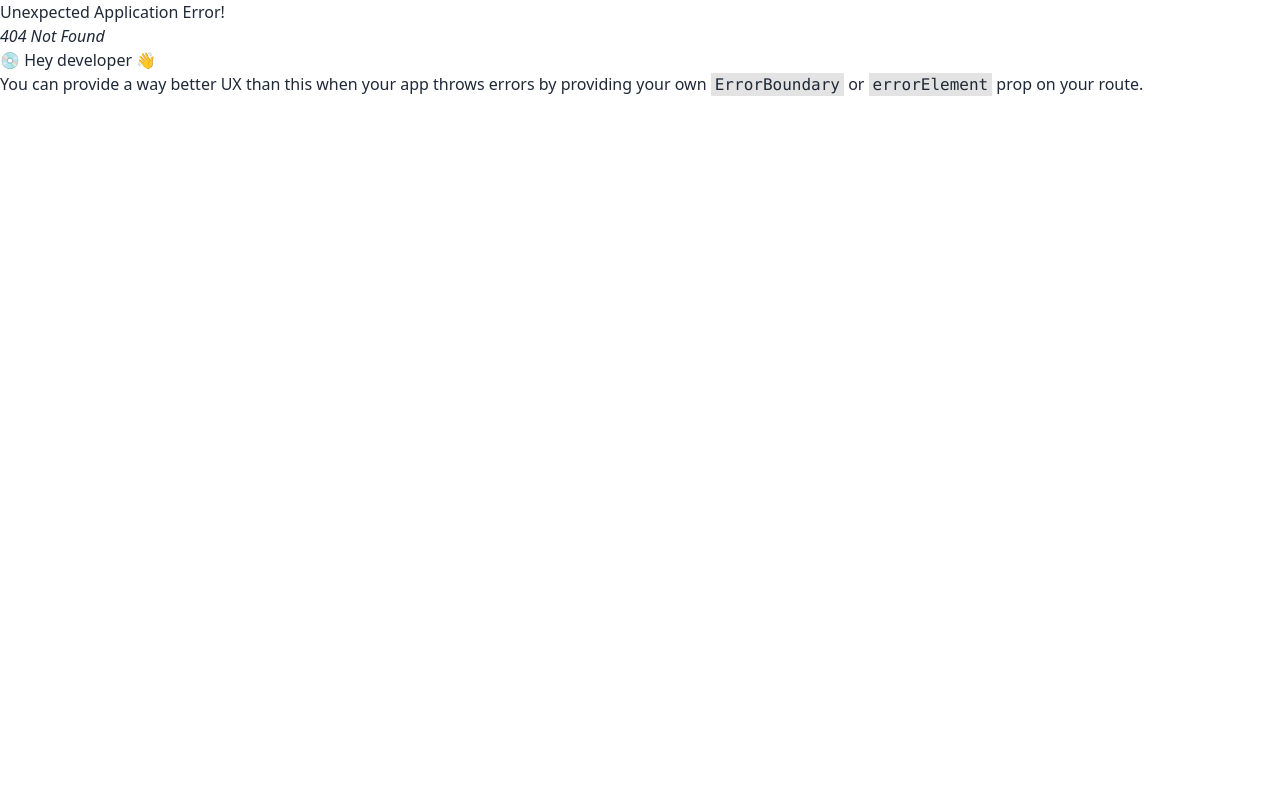
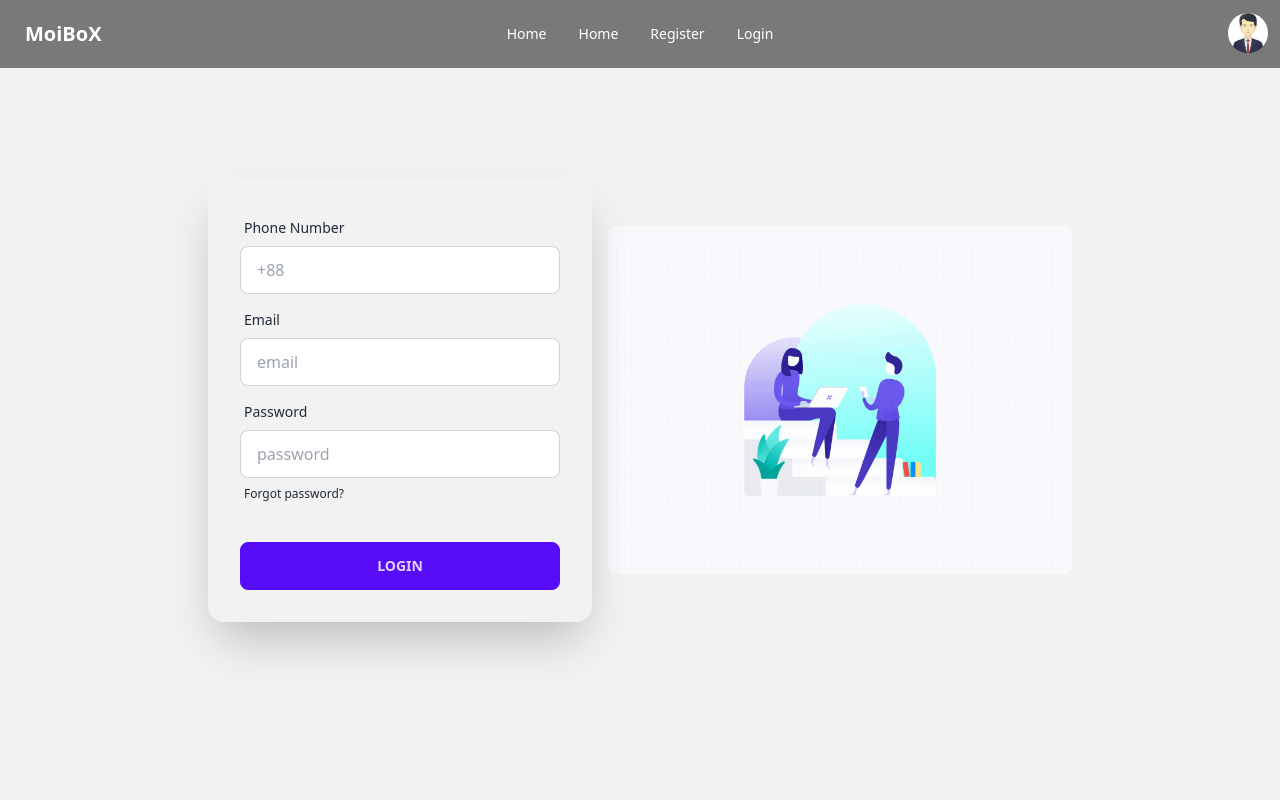
Before and after one commit to momenur/moBox-client, a React (Vite) app: page /register in a window 1280 px wide. Before the commit this address had no page. Shown: the top 800 px of the page. Built offline with nearby package versions, Linux system fonts and the light colour scheme.

Commit message:
added register

```diff
--- a/src/Routes/Routes.jsx
+++ b/src/Routes/Routes.jsx
@@ -3,6 +3,7 @@ import {
   } from "react-router-dom";
 import Main from "../Layout/Main";
 import Home from "../pages/Home/Home/Home";
+import Register from "../pages/Register/Register";
 
   export const router = createBrowserRouter([
     {
@@ -12,6 +13,10 @@ import Home from "../pages/Home/Home/Home";
         {
             path: '/',
             element: <Home></Home>
+        },
+        {
+            path: "/register",
+            element: <Register/>
         }
       ]
     },
--- /dev/null
+++ b/src/pages/Register/Register.jsx
@@ -0,0 +1,44 @@
+import loginImg from '../../assets/login/login.gif'
+const Register = () => {
+    return (
+        <div className="bg-base-200">
+            <div className="hero min-h-screen md:w-[70%] mx-auto">
+                <div className="hero-content flex-col lg:flex-row-reverse">
+                    <div className=''>
+                        <img className='md:rounded-lg' src={loginImg} alt="register images" />
+                    </div>
+                    <form className="card flex-shrink-0 w-full max-w-sm shadow-2xl">
+                        <div className="card-body">
+                            <div className="form-control">
+                                <label className="label">
+                                    <span className="label-text">Phone Number</span>
+                                </label>
+                                <input type="text" placeholder="+88" className="input input-bordered"/>
+                            </div>
+                            <div className="form-control">
+                                <label className="label">
+                                    <span className="label-text">Email</span>
+                                </label>
+                                <input type="text" placeholder="email" className="input input-bordered" />
+                            </div>
+                            <div className="form-control">
+                                <label className="label">
+                                    <span className="label-text">Password</span>
+                                </label>
+                                <input type="text" placeholder="password" className="input input-bordered" />
+                                <label className="label">
+                                    <a href="#" className="label-text-alt link link-hover">Forgot password?</a>
+                                </label>
+                            </div>
+                            <div className="form-control mt-6">
+                                <button className="btn btn-primary">Login</button>
+                            </div>
+                        </div>
+                    </form>
+                </div>
+            </div>
+        </div>
+    );
+};
+
+export default Register;
--- a/src/pages/Shared/Navbar/Navbar.jsx
+++ b/src/pages/Shared/Navbar/Navbar.jsx
@@ -1,8 +1,11 @@
-
+import { Link } from 'react-router-dom';
+import avater from '../../../assets/navbar/avater.avif'
 const Navbar = () => {
     const navOptions = <>
-        <li><a>Item 1</a></li>
-        <li><a>Item 3</a></li>
+        <li><Link to="/">Home</Link></li>
+        <li><Link to="/">Home</Link></li>
+        <li><Link to="register">Register</Link></li>
+        <li><Link to="/">Login</Link></li>
     </>
     return (
         <div className="">
@@ -18,7 +21,7 @@ const Navbar = () => {
                             }
                         </ul>
                     </div>
-                    <a className="btn btn-ghost normal-case text-xl">daisyUI</a>
+                    <a className="btn btn-ghost normal-case text-xl">MoiBoX</a>
                 </div>
                 <div className="navbar-center hidden lg:flex">
                     <ul className="menu menu-horizontal px-1">
@@ -31,7 +34,7 @@ const Navbar = () => {
                     <div className="dropdown dropdown-end">
                         <label tabIndex={0} className="btn btn-ghost btn-circle avatar">
                             <div className="w-10 rounded-full">
-                                <img src="/images/stock/photo-1534528741775-53994a69daeb.jpg" />
+                                <img src={avater} />
                             </div>
                         </label>
                         <ul tabIndex={0} className="menu menu-sm dropdown-content mt-3 z-[1] p-2 shadow bg-base-100 text-black rounded-box w-52">
```
Also changed, not shown: src/assets/login/login.gif (added).
